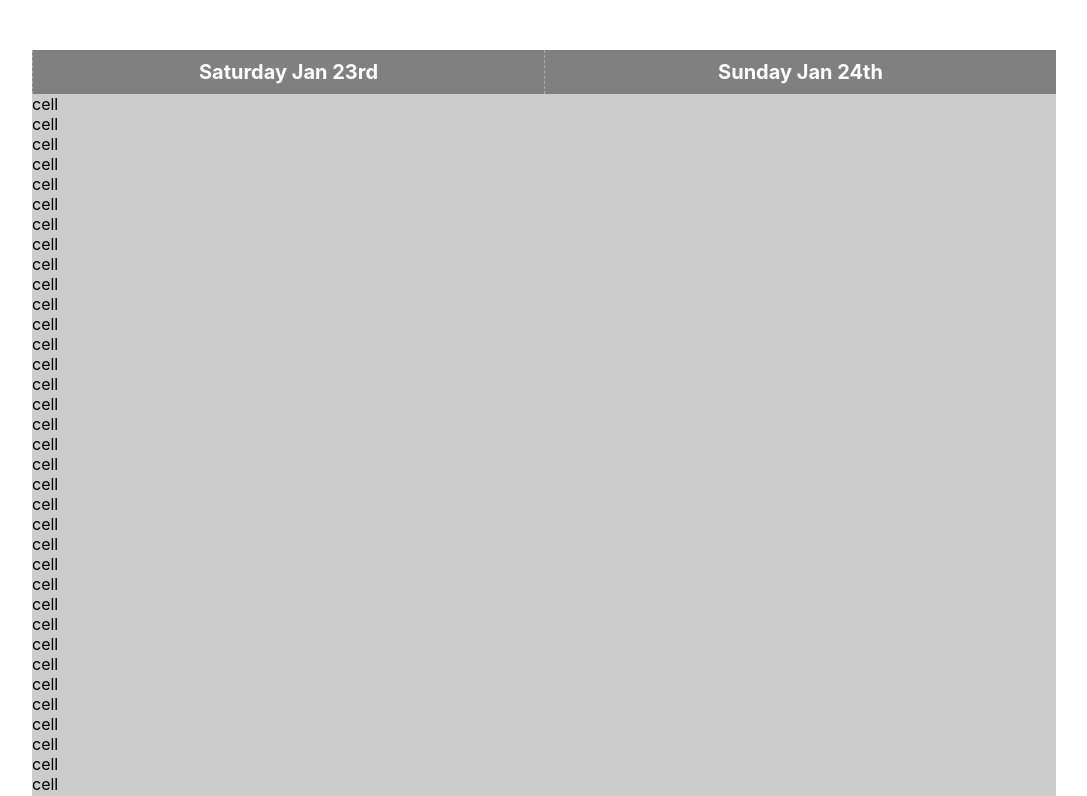
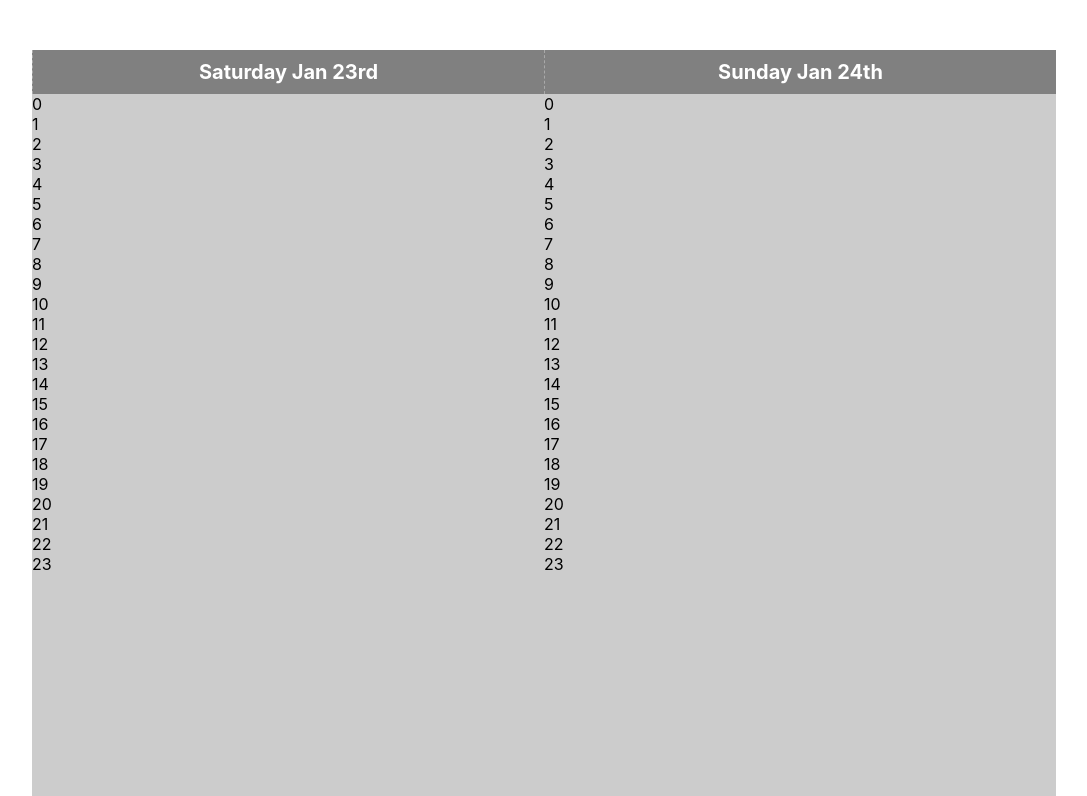
Before and after one commit to TomasPabloFerreira/delivery-schedule, a React (Create React App) app: page / in a window 1280 px wide. Shown: the top 796 px of the page, without its empty margins (96-1183 px from the left). Built offline with nearby package versions, Linux system fonts and the light colour scheme.

Commit message:
styles: day column styles

```diff
--- a/src/components/Calendar.scss
+++ b/src/components/Calendar.scss
@@ -3,4 +3,9 @@
 	height: 800px;
 	background-color: #ccc;
 	margin: 50px auto;
+
+	&__body {
+		display: flex;
+		flex-direction: row;
+	}
 }
--- a/src/components/Calendar.tsx
+++ b/src/components/Calendar.tsx
@@ -17,7 +17,7 @@ const Calendar = ({ userId }: Props) => {
 			{/* times column */}
 			<CalendarHeader labels={daysLabels} />
 
-			<section>
+			<section className="calendar__body">
 				{ days.map(x => (
 					<DayColumn data={x} key={x._id} />
 				))}
--- a/src/components/DayColumn.scss
+++ b/src/components/DayColumn.scss
@@ -1,4 +1,5 @@
 .dayColumn {
+	flex: 1;
 	display: flex;
 	flex-direction: column;
 }
--- a/src/components/DayColumn.tsx
+++ b/src/components/DayColumn.tsx
@@ -6,10 +6,11 @@ type Props = {
 }
 
 const DayColumn = ({ data }: Props) => {
+	console.log(data)
 	return (
 		<div className="dayColumn">
 			{data.timeFrames.map((x, i) => (
-				<div key={i}>cell</div>
+				<div key={i}>{i}</div>
 			))}
 		</div>
 	)
```
Also changed, not shown: 1 other file (tests, documents, lock files or other folders).
